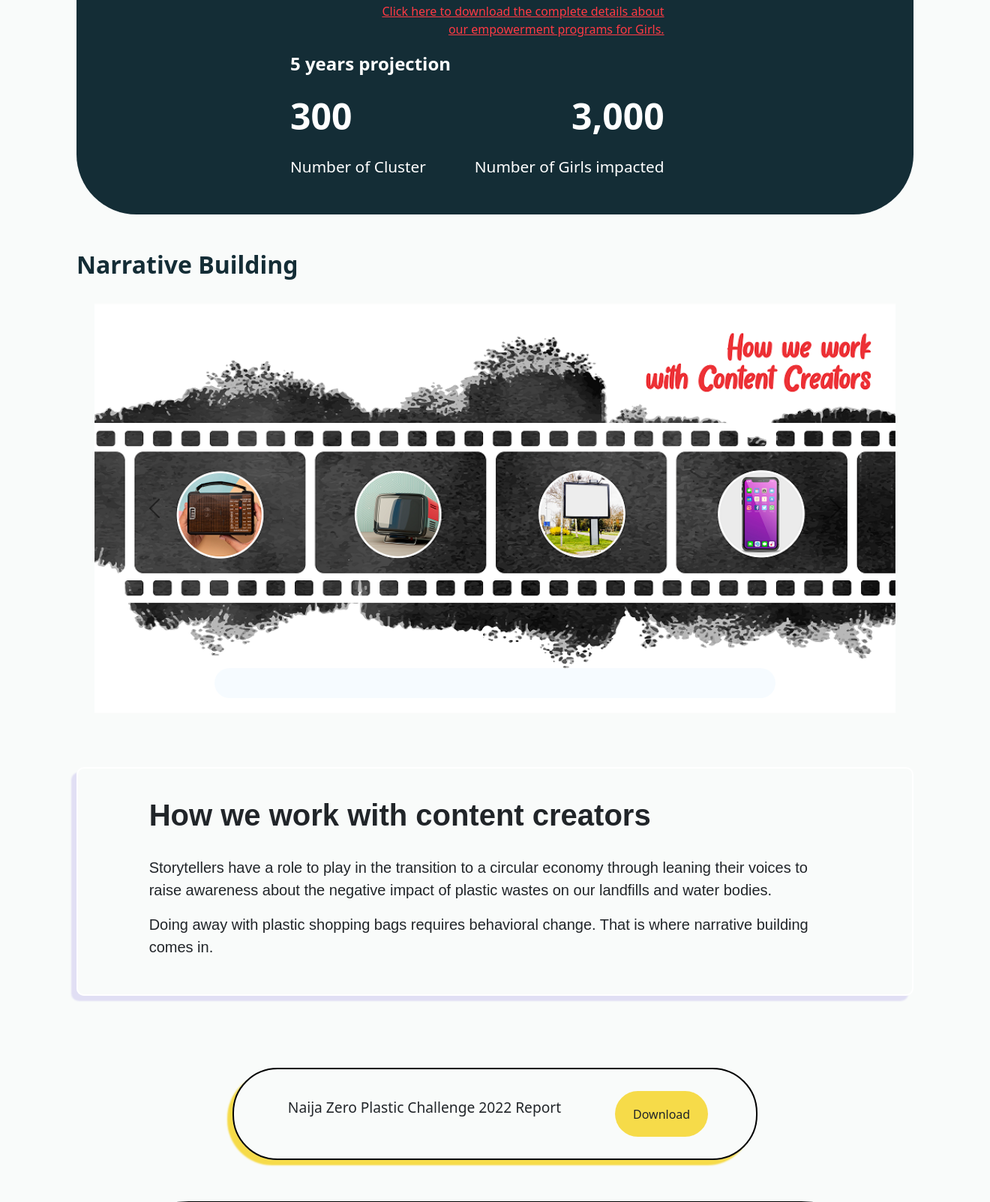
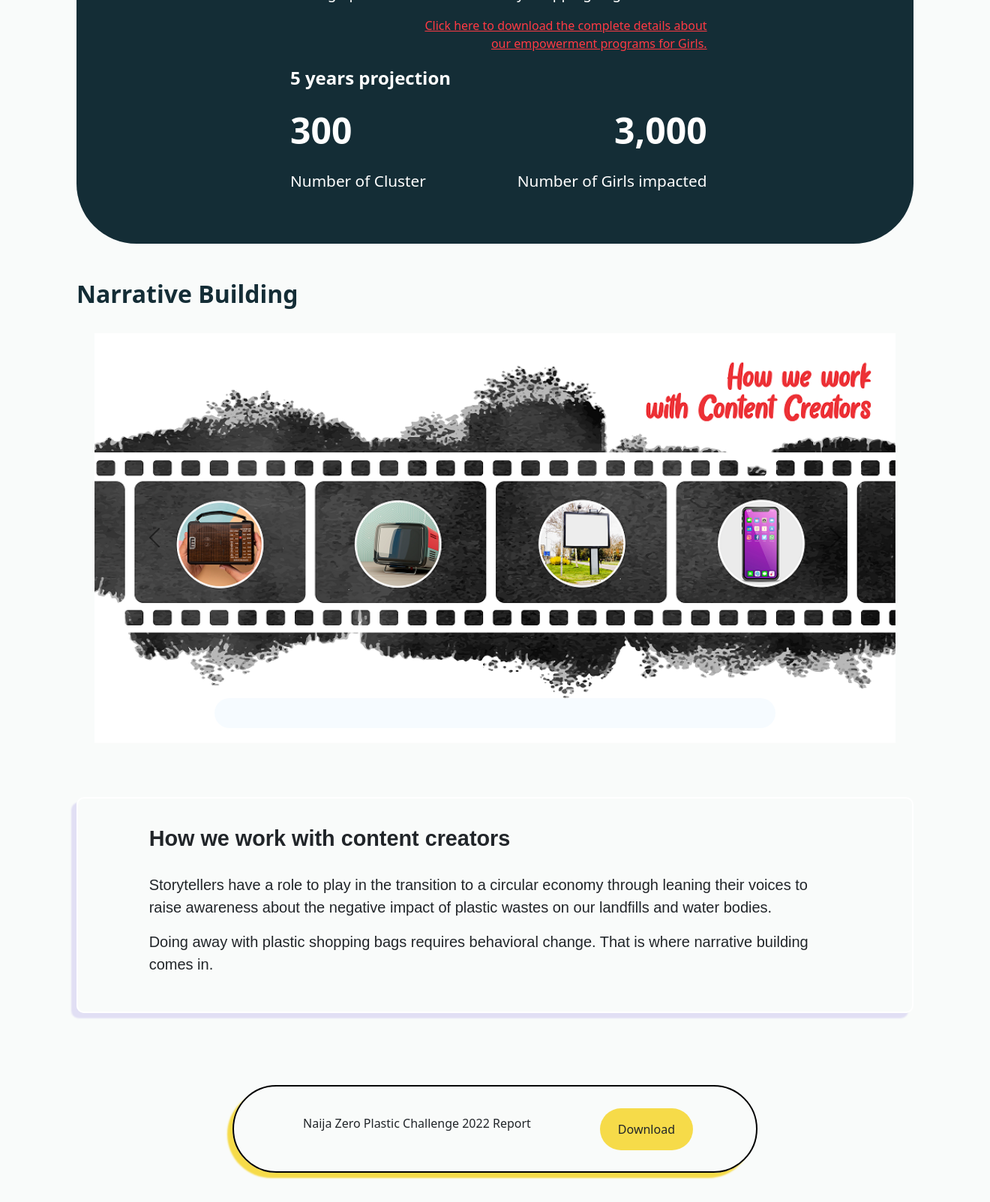
Before and after one commit to prezine/shoppersbag.co, a PHP site: page /impact.html in a window 1320 px wide. Shown: the part 1240-2843 px from the top of the page at 75% size. Run offline with PHP 8.4, Linux system fonts and the light colour scheme; some web fonts are replaced.

Commit message:
impact lg fully responsive

```diff
--- a/about.html
+++ b/about.html
@@ -57,7 +57,7 @@
             <section class="hero-section">
                 <div class="hero-img position-relative my-5">
                     <div class="row">
-                        <div class="col-12 offset-0 col-sm-12 px-sm-4 col-md-12 offset-md-0 col-lg-12 offset-lg-1  col-xl-8 offset-xl-2">
+                        <div class="col-12 offset-0 col-sm-12 px-sm-4 col-md-12 offset-md-0 col-lg-10 offset-lg-1  col-xl-8 offset-xl-2">
                             <article class="hero-text ">
                                 <h1 class="text-white display-4 fw-semibold text-center  text-sm-center  " >Promoting a sustainable environment</h1>
                                 <p class="text-white text-center text-sm-center text-lg-center  "><span class="reuseable">ShoppersBag</span>  is a digital technology that drives the reduction in production, usage, and disposal of single-use plastics in the retail value chain. Our mission is to support shoppers to maintain a <span class="sustainability">sustainablilty lifestyle</span>  and improve the livelihoods of <span class="w-g">women and girls</span>. </p>
@@ -179,6 +179,7 @@
                 <div class="mt-5">
 
                     <div class="row">
+
                         <div class="col-3 d-fle flex-column justify-content-evenly ">
                             <img src="./assets/images/team-1.png" alt="" class="avatar" >
 
--- a/assets/css/impact.css
+++ b/assets/css/impact.css
@@ -62,6 +62,9 @@ body a, li{
 }
 .women-text{
     font-size: 1.2rem !important;
+}
+.row-2{
+    margin: 20px 0;
 }
 .click-here a{
     font-size: 1rem !important;
@@ -280,19 +283,20 @@ footer li a:hover{
    }
 } */
 @media (min-width:992px){
-    .hero-text{
-        padding: 0rem;
+
+
+      .scribbling-impact{
+          position: absolute;
+          width: 25%;
+          top: 300px;
+          left: -80px !important;
+
+      }
+    .content-title{
+        font-size: 1.8rem !important;
     }
-    .content-title{
-        font-size: 2.5rem;
-        margin-bottom: 25px;
-    }
-    .slider-title{
-        font-weight: 700;
-    }
-    .plastic-report{
-        font-size: 1.2rem !important;
-   }
+
+
 
 }
 @media (min-width:1200px){
--- a/impact.html
+++ b/impact.html
@@ -57,7 +57,7 @@
               <section class="hero-section pt-3 pb-5 my-5 position-relative">
 
                   <div class="row mt-xl-5 mt-lg-5">
-                    <div class="col-9 offset-3 ">
+                    <div class="col-9 offset-3  col-lg-10 offset-lg-3">
                         <h1 class="hero-text--heading fw-bolder display-5 text-white ">Working with <span>Women</span></h1>
                         <div class="hero-text--body">
                           <p class=" text-white mt-3 women-text ">HerFiber project is tailored to train and support women groups in banana and plantain growing communities, integrate them into clusters to extract fiber from banana and plantain stems to yarn, weaving into fabric for eco-friendly packaging bag production.
@@ -83,8 +83,8 @@
 
                     </div>
                   </div>
-                  <div class="row">
-                    <div class="col-9 offset-3 ">
+                  <div class="row mt-xl-5 mt-lg-5 row-2">
+                    <div class="col-9 offset-3 col-lg-10 offset-lg-3 ">
                         <h1 class="hero-text--heading fw-bolder display-5 text-white ">Working with <span>Girls</span></h1>
                         <div class="hero-text--body">
                           <p class=" text-white mt-3 women-text ">Eco-Girls support scheme is designed to train, equip and empower girls with practical bag design and making skills using recyclable and biodegradable materials.
@@ -98,7 +98,7 @@
                             </div>
                             <div class="engaged text-white text-end">
                               <p class="fw-bold ">3,000</p>
-                              <span  class="">Number of Girls impacted  </span>
+                              <span  class=" text-end">Number of Girls impacted  </span>
                             </div>
                           </div>
                         </div>
@@ -127,7 +127,7 @@
               <section class="narrative-slider">
                 <div class="row">
                   <div class="col-10 offset-2 col-lg-12 offset-lg-0">
-                    <h3 class="slider-title">Narrative Building </h3>
+                    <h3 class="slider-title ">Narrative Building </h3>
                   </div>
                 </div>
                 <div class="slider-main mb-lg-5 mb-0 p-4">
```
Also changed, not shown: assets/css/about.css (+54 -1 lines).
